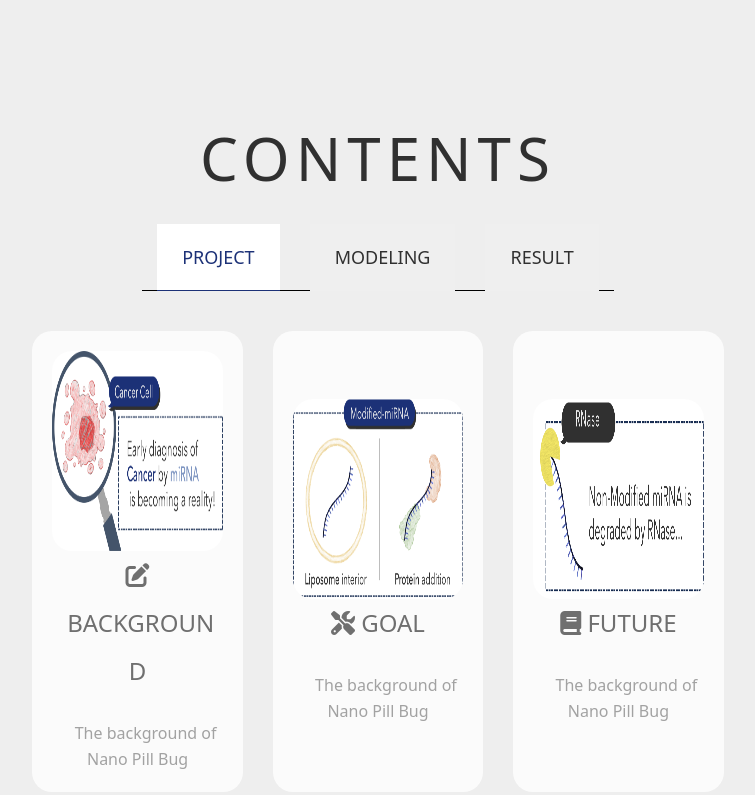
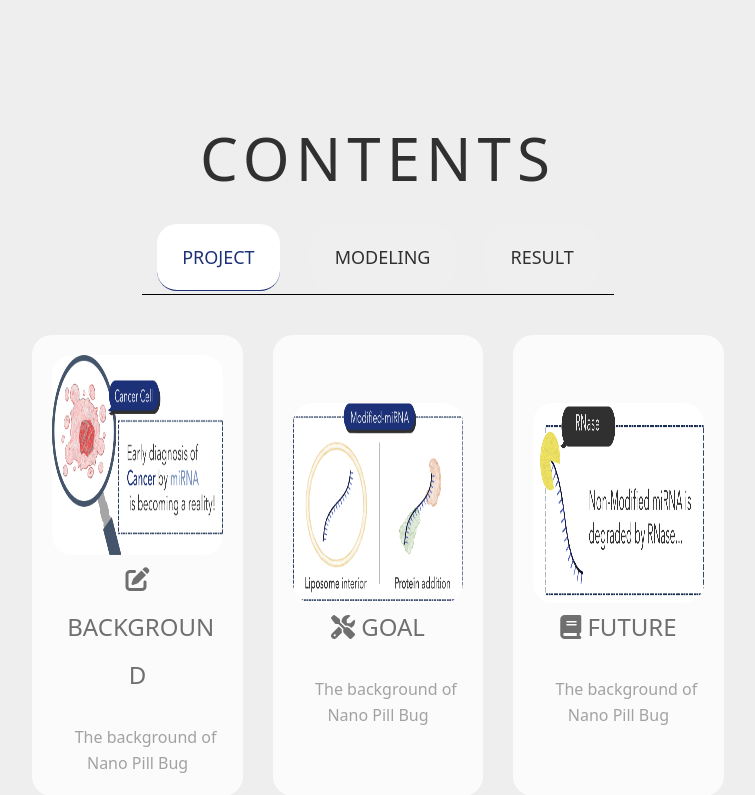
Before and after one commit to t2biomod2024/2024, a PHP site: page / in a window 1280 px wide; the page is wider, and only the part inside the window is pictured. Shown: the part 5490-6285 px from the top of that part, without its empty margins (262-1017 px from the left). Run offline with PHP 8.4, Linux system fonts and the light colour scheme; some libraries are stand-ins or nearby versions; some web fonts are replaced.

Commit message:
border-radius: 20px;

```diff
--- a/css/common_css/template.css
+++ b/css/common_css/template.css
@@ -621,7 +621,7 @@ main h3 {
 }
 
 .nav-tabs .nav-link {
-	border-radius: 0;
+	border-radius: 20px;
 	border-top: 0;
 	border-right: 0;
 	border-left: 0;
@@ -640,11 +640,15 @@ main h3 {
 .nav-tabs .nav-link.active,
 .nav-tabs .nav-link:focus,
 .nav-tabs .nav-link:hover {
-	border-bottom-color: var(--primary-color);
+	border-color: var(--primary-color);
 	color: var(--primary-color);
 }
 
-  /*---------------------------------------
+.nav-tabs .nav-item {
+	margin-bottom: 3px;
+}
+
+/*---------------------------------------
   TOPICS
 -----------------------------------------*/
 .topics-listing-page .site-header {
```
